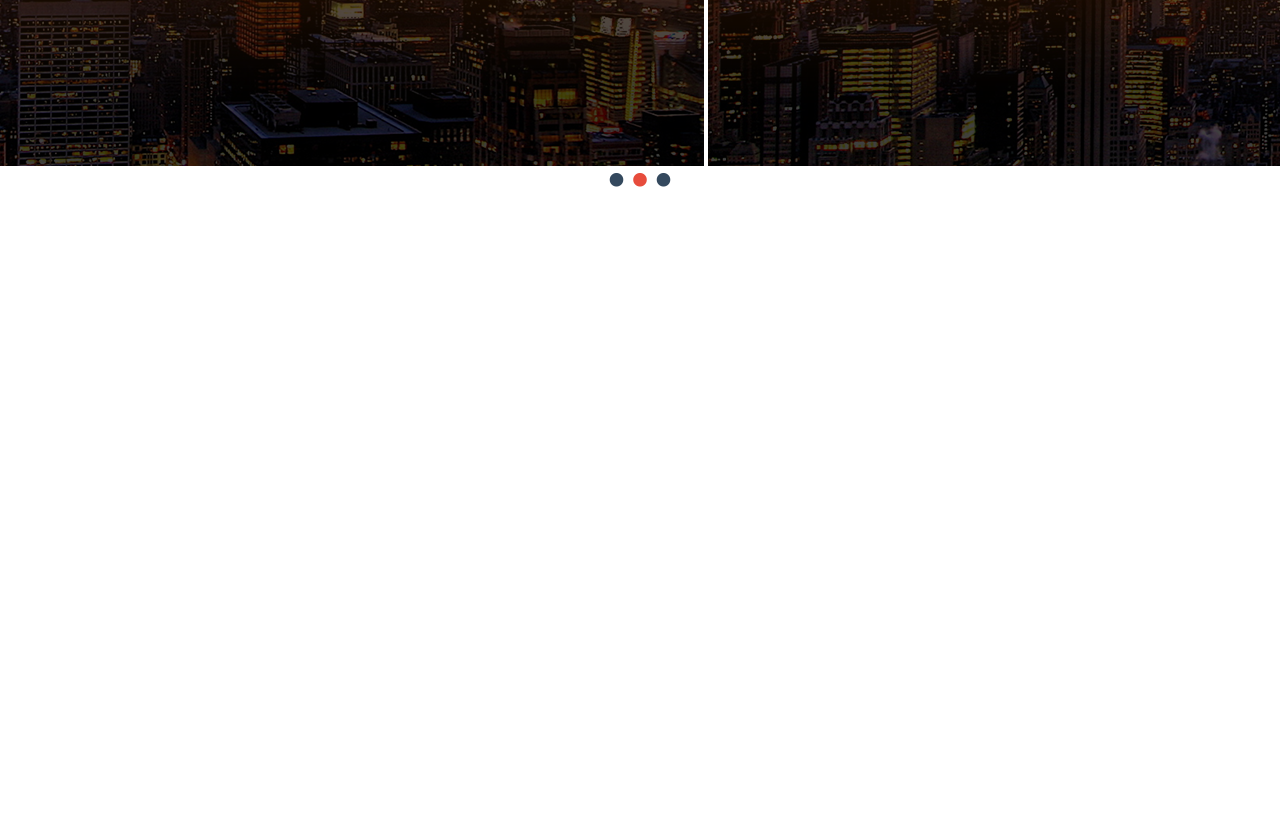
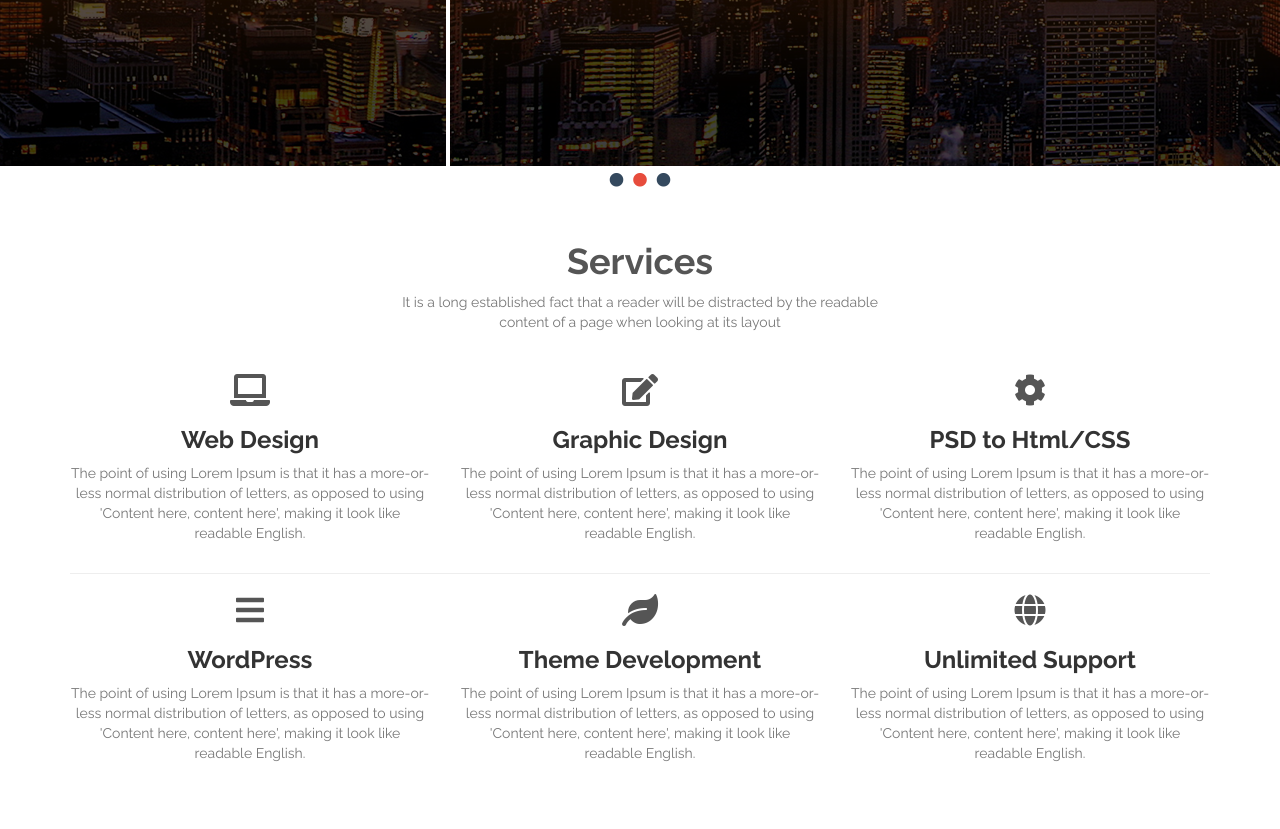
Before and after one commit to bahati2000/corporate-site, a plain HTML site: page index.html in a window 1280 px wide. Shown: the part 434-1263 px from the top of the page. Before the commit the page ends 800 px from the top, so only its background shows below. Drawn offline with nearby package versions, Linux system fonts and the light colour scheme.

Commit message:
Completed services-section.

```diff
--- a/css/reset.css
+++ b/css/reset.css
@@ -71,3 +71,7 @@ ul {
 ul li {
 	display: inline-block;
 }
+
+.section-padding {
+	padding: 56px 0;
+}
--- a/index.html
+++ b/index.html
@@ -71,6 +71,54 @@
 		</ul>
 	</section>
 
+	<section class="services section-padding">
+		<div class="services-header">
+			<h1>Services</h1>
+			<p>It is a long established fact that a reader will be distracted by the readable<br/>content of a page when looking at its layout</p>
+		</div>
+		<div class="services-content">
+			<div class="container">
+				<div class="row">
+					<div class="col-md-4">
+						<p><i class="fa fa-laptop"></i></p>
+						<h3>Web Design</h3>
+						<p>The point of using Lorem Ipsum is that it has a more-or-less normal distribution of letters, as opposed to using 'Content here, content here', making it look like readable English.</p>
+					</div>
+					<div class="col-md-4">
+						<p><i class="fa fa-edit"></i></p>
+						<h3>Graphic Design</h3>
+						<p>The point of using Lorem Ipsum is that it has a more-or-less normal distribution of letters, as opposed to using 'Content here, content here', making it look like readable English.</p>
+					</div>
+					<div class="col-md-4">
+						<p><i class="fa fa-cog"></i></p>
+						<h3>PSD to Html/CSS</h3>
+						<p>The point of using Lorem Ipsum is that it has a more-or-less normal distribution of letters, as opposed to using 'Content here, content here', making it look like readable English.</p>
+					</div>
+				</div>
+
+				<hr>
+
+				<div class="row">
+					<div class="col-md-4">
+						<p><i class="fa fa-bars"></i></p>
+						<h3>WordPress</h3>
+						<p>The point of using Lorem Ipsum is that it has a more-or-less normal distribution of letters, as opposed to using 'Content here, content here', making it look like readable English.</p>
+					</div>
+					<div class="col-md-4">
+						<p><i class="fa fa-leaf"></i></p>
+						<h3>Theme Development</h3>
+						<p>The point of using Lorem Ipsum is that it has a more-or-less normal distribution of letters, as opposed to using 'Content here, content here', making it look like readable English.</p>
+					</div>
+					<div class="col-md-4">
+						<p><i class="fa fa-globe"></i></p>
+						<h3>Unlimited Support</h3>
+						<p>The point of using Lorem Ipsum is that it has a more-or-less normal distribution of letters, as opposed to using 'Content here, content here', making it look like readable English.</p>
+					</div>
+				</div>
+			</div>
+		</div>
+	</section>
+
 <!-- scripts -->
 <script type="text/javascript" src="js/bootstrap.min.js"></script>
 </body>
--- a/style.css
+++ b/style.css
@@ -98,3 +98,18 @@ header nav ul li a:hover {
 .slider ul.sliderpager li.selected a {
 	color: #e74c3c;
 }
+
+/* Services Section */
+
+.services {
+	text-align: center;
+}
+
+.services .services-content i {
+	font-size: 32px;
+	color: #555;
+}
+
+.services-header {
+	margin-bottom: 42px;
+}
```
